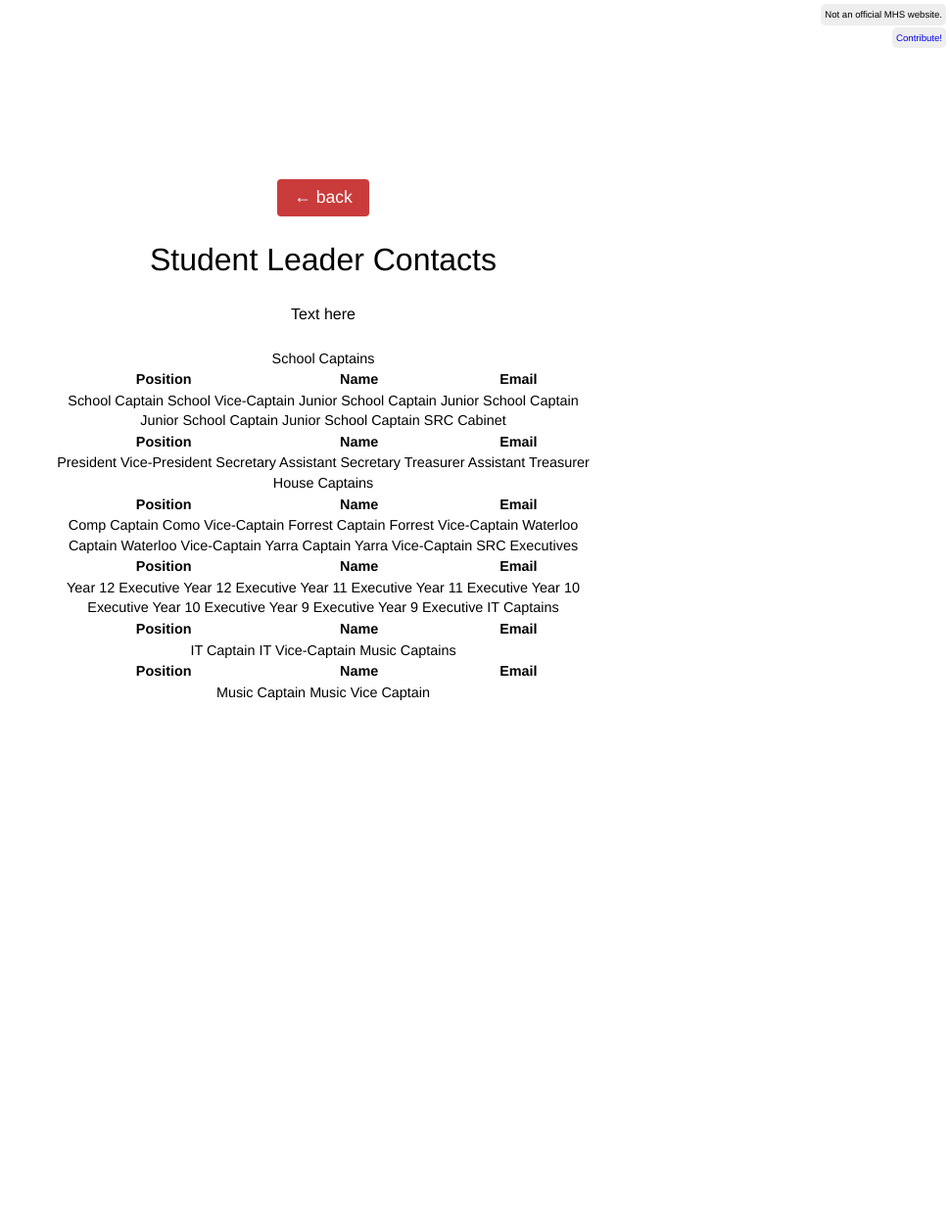
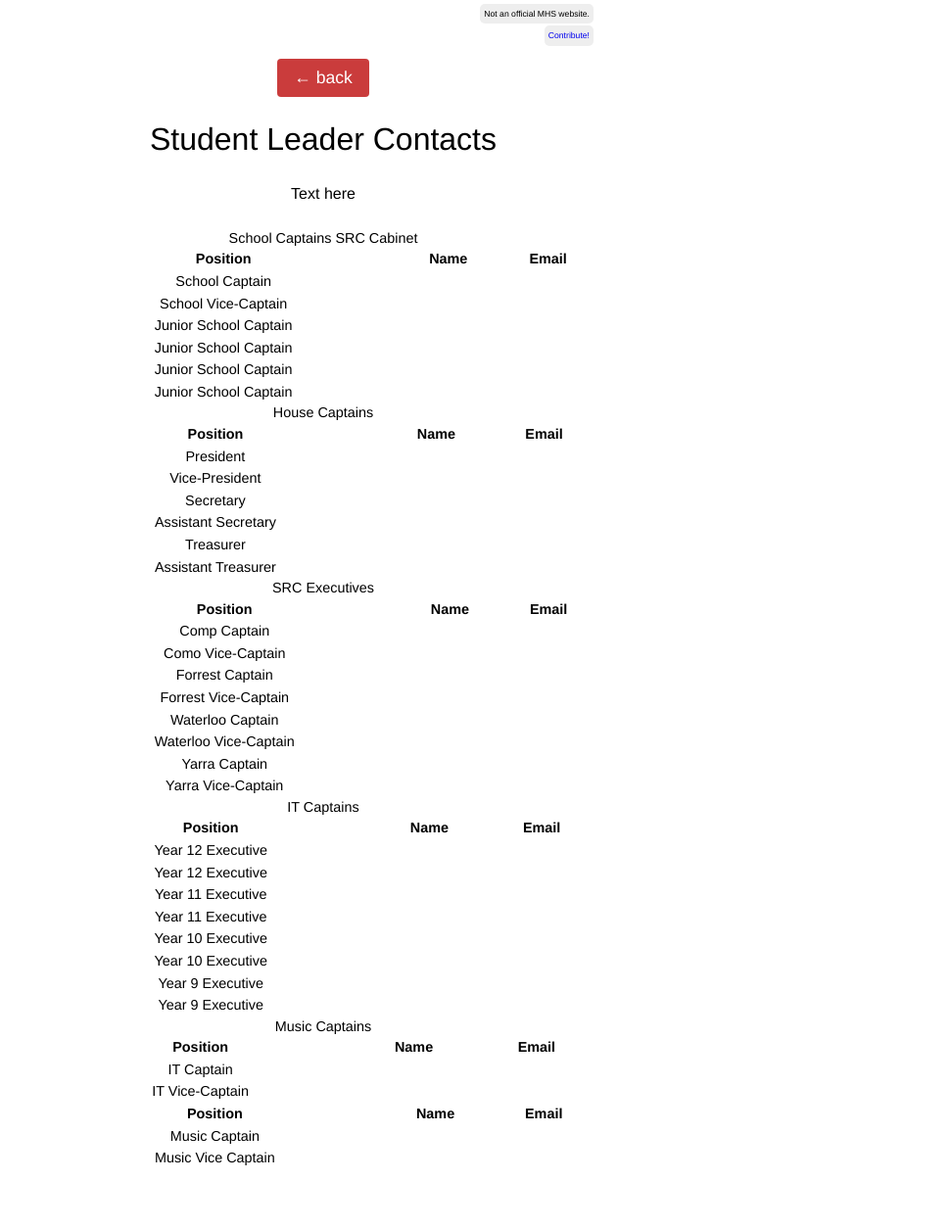
Before and after one commit to mhslinks/mhslinks.github.io, a Jekyll site: the page built from studentcontacts/index.html, in a window 1280 px wide. Shown: the whole page at 98% size, without its empty margins (310-1280 px from the left). Built offline with Jekyll 4.4.1, drawn with Linux system fonts in a browser that asks for light colours; before the commit the page ends 900 px from its top, so only the background shows below that.

Commit message:
fix table endgroup

```diff
--- a/studentcontacts/index.html
+++ b/studentcontacts/index.html
@@ -25,7 +25,7 @@ title: Student Leader Contacts
                 <td><a href="mailto:{{ student.email }}">{{ student.email }}</a></td>
             </tr>
             {% endif %}
-            {% if student.group %}{{student.endgroup}}
+            {% if student.endgroup %}
             </table>
             {% endif %}
             {% endfor %}
```
